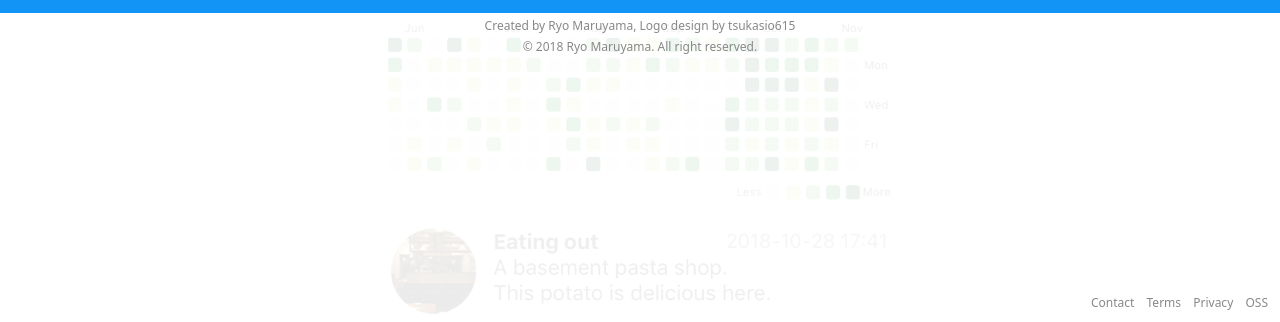
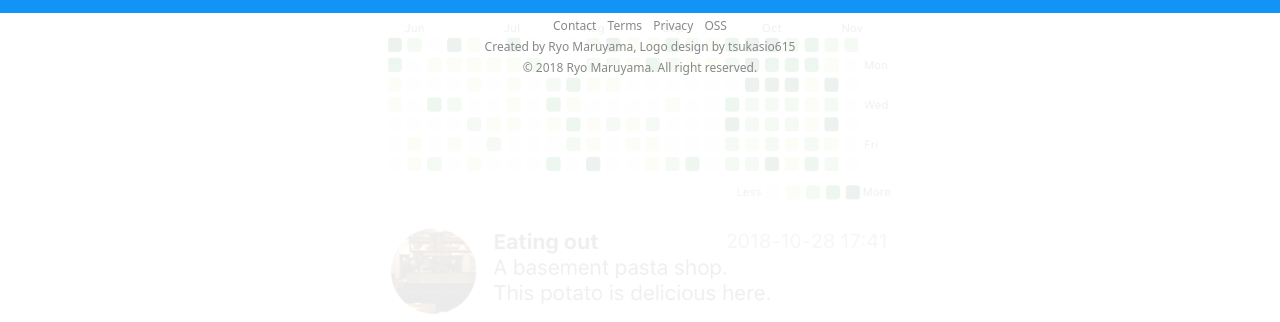
Before and after one commit to h13i32maru/trickle-site, a plain HTML site: page index.html in a window 1280 px wide. Shown: the part 478-800 px from the top of the page. Drawn offline with Linux system fonts and the light colour scheme.

Commit message:
fix: note

```diff
--- a/index.html
+++ b/index.html
@@ -111,16 +111,8 @@
       padding-top: 4px;
     }
 
-    .note {
-      position: absolute;
-      bottom: 10px;
-      right: 8px;
-    }
-
     .note a {
       margin: 0 4px;
-      font-size: 0.75em;
-      color: #888;
     }
 
     @media(min-width: 800px)  {
@@ -177,19 +169,19 @@
   <div class="bg bg2">
     <img src="./image/bg2.png"/>
     <div class="footer">
+      <p class="note">
+        <a href="mailto:h13i32maru@gmail.com">Contact</a>
+        <a href="./-/terms.html">Terms</a>
+        <a href="./-/privacy.html">Privacy</a>
+        <a href="./-/oss.html">OSS</a>
+      </p>
       <p>Created by <a href="https://twitter.com/h13i32maru">Ryo Maruyama</a>, Logo design by <a href="https://twitter.com/tsukasio615">tsukasio615</a></p>
       <p>
         © 2018 Ryo Maruyama. All right reserved.
       </p>
-    </div>
   </div>
 </div>
 
-<div class="note">
-  <a href="mailto:h13i32maru@gmail.com">Contact</a>
-  <a href="./-/terms.html">Terms</a>
-  <a href="./-/privacy.html">Privacy</a>
-  <a href="./-/oss.html">OSS</a>
 </div>
 </body>
 
```
